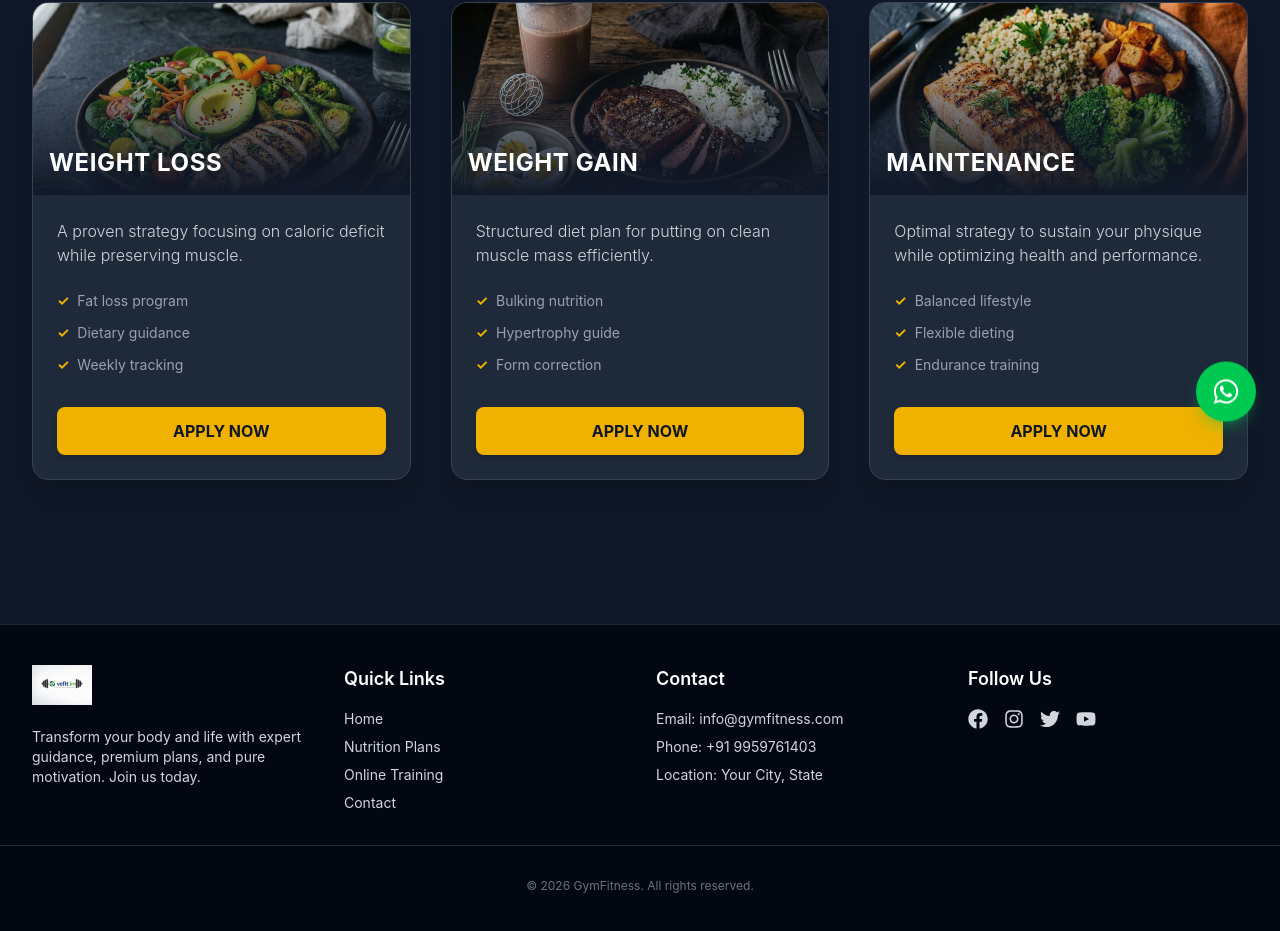
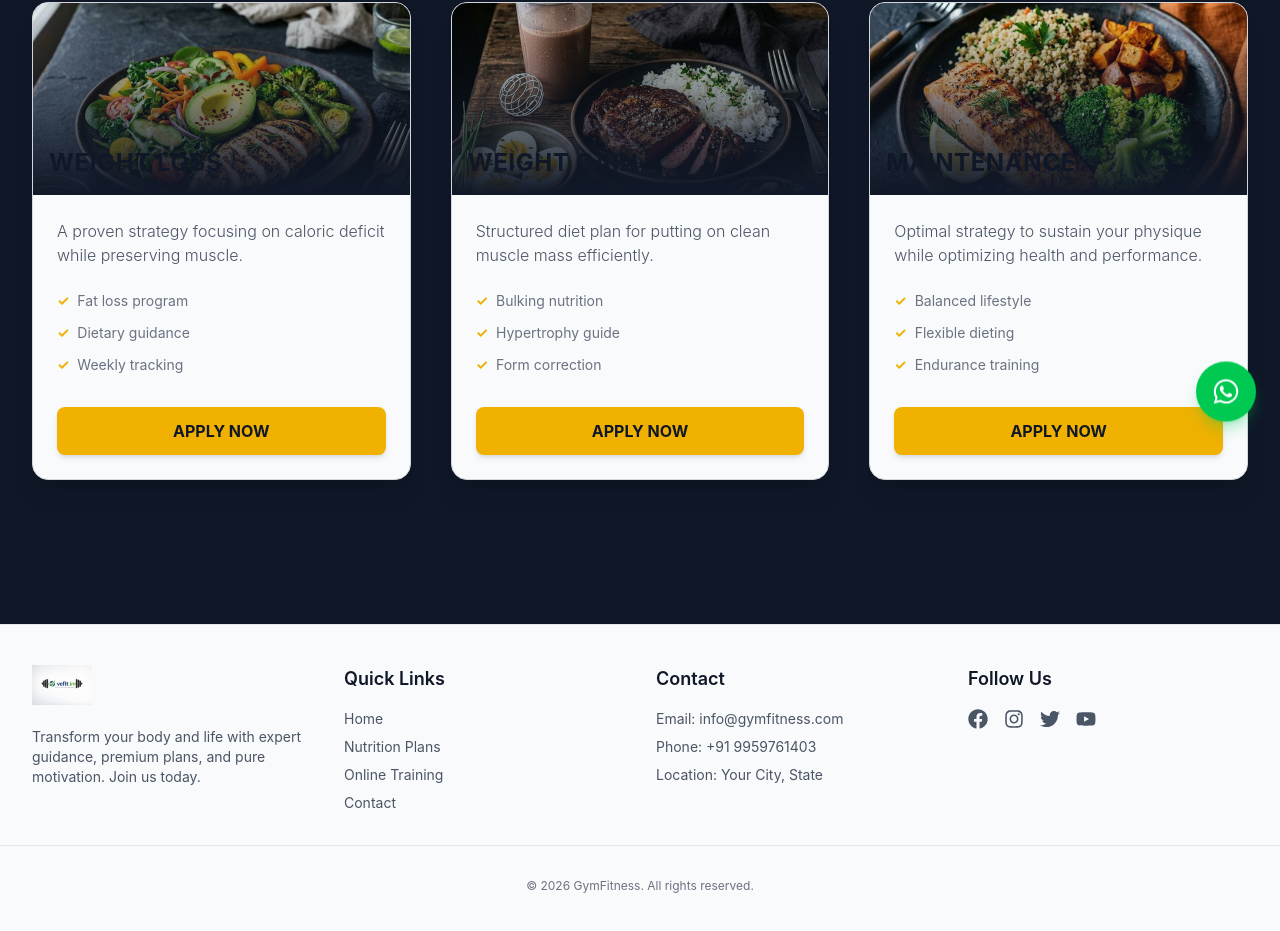
Before and after one commit to AnandNarra/gym, a React (Vite) app: page /nutrition in a window 1280 px wide. Shown: the part 347-1278 px from the top of the page. Built offline with nearby package versions, Linux system fonts and the light colour scheme.

Commit message:
feat: Implement the core structure and pages for the new gym website, including navigation, forms, and content sections.

```diff
--- a/src/components/Footer.jsx
+++ b/src/components/Footer.jsx
@@ -4,7 +4,7 @@ import { FaFacebook, FaInstagram, FaTwitter, FaYoutube } from 'react-icons/fa';
 
 const Footer = () => {
   return (
-    <footer className="bg-gray-950 text-gray-300 py-10 mt-16 border-t border-gray-800">
+    <footer className="bg-gray-50 text-gray-600 py-10 mt-16 border-t border-gray-200">
       <div className="max-w-7xl mx-auto px-4 sm:px-6 lg:px-8 grid grid-cols-1 md:grid-cols-4 gap-8">
         <div>
           <Link to="/" className="inline-block mb-4">
@@ -14,7 +14,7 @@ const Footer = () => {
         </div>
 
         <div>
-          <h3 className="text-lg font-semibold text-white mb-4">Quick Links</h3>
+          <h3 className="text-lg font-semibold text-gray-900 mb-4">Quick Links</h3>
           <ul className="space-y-2 text-sm">
             <li><Link to="/" className="hover:text-yellow-500 transition">Home</Link></li>
             <li><Link to="/nutrition" className="hover:text-yellow-500 transition">Nutrition Plans</Link></li>
@@ -24,7 +24,7 @@ const Footer = () => {
         </div>
 
         <div>
-          <h3 className="text-lg font-semibold text-white mb-4">Contact</h3>
+          <h3 className="text-lg font-semibold text-gray-900 mb-4">Contact</h3>
           <ul className="space-y-2 text-sm">
             <li>Email: info@gymfitness.com</li>
             <li>Phone: +91 9959761403</li>
@@ -33,7 +33,7 @@ const Footer = () => {
         </div>
 
         <div>
-          <h3 className="text-lg font-semibold text-white mb-4">Follow Us</h3>
+          <h3 className="text-lg font-semibold text-gray-900 mb-4">Follow Us</h3>
           <div className="flex space-x-4">
             <a href="#" className="hover:text-yellow-500 text-xl transition"><FaFacebook /></a>
             <a href="#" className="hover:text-yellow-500 text-xl transition"><FaInstagram /></a>
@@ -43,7 +43,7 @@ const Footer = () => {
         </div>
       </div>
 
-      <div className="mt-8 pt-8 border-t border-gray-800 text-center text-xs text-gray-500">
+      <div className="mt-8 pt-8 border-t border-gray-200 text-center text-xs text-gray-500">
         <p>&copy; {new Date().getFullYear()} GymFitness. All rights reserved.</p>
       </div>
     </footer>
--- a/src/components/Hero.jsx
+++ b/src/components/Hero.jsx
@@ -18,7 +18,7 @@ const Hero = () => {
   }, [images.length]);
 
   return (
-    <div className="relative h-screen bg-gray-900 overflow-hidden">
+    <div className="relative h-screen bg-white overflow-hidden">
       {images.map((img, index) => (
         <div
           key={index}
--- a/src/components/PlanCard.jsx
+++ b/src/components/PlanCard.jsx
@@ -2,7 +2,7 @@ import React from 'react';
 
 const PlanCard = ({ title, img, desc, benefits, onApply }) => {
   return (
-    <div className="bg-gray-800 rounded-2xl overflow-hidden shadow-xl hover:shadow-2xl transition-all duration-300 transform hover:-translate-y-2 flex flex-col h-full border border-gray-700">
+    <div className="bg-gray-50 rounded-2xl overflow-hidden shadow-xl hover:shadow-2xl transition-all duration-300 transform hover:-translate-y-2 flex flex-col h-full border border-gray-300">
       <div className="h-48 overflow-hidden relative">
         <img
           src={img}
@@ -10,13 +10,13 @@ const PlanCard = ({ title, img, desc, benefits, onApply }) => {
           className="w-full h-full object-cover transition duration-500 hover:scale-110"
         />
         <div className="absolute inset-0 bg-gradient-to-t from-gray-900 to-transparent"></div>
-        <h3 className="absolute bottom-4 left-4 text-2xl font-bold text-white uppercase tracking-wide">{title}</h3>
+        <h3 className="absolute bottom-4 left-4 text-2xl font-bold text-gray-900 uppercase tracking-wide">{title}</h3>
       </div>
       <div className="p-6 flex flex-col flex-grow">
-        <p className="text-gray-300 mb-6 font-light">{desc}</p>
+        <p className="text-gray-600 mb-6 font-light">{desc}</p>
         <ul className="mb-8 space-y-3 flex-grow">
           {benefits.map((benefit, index) => (
-            <li key={index} className="flex items-start text-sm text-gray-400">
+            <li key={index} className="flex items-start text-sm text-gray-500">
               <span className="text-yellow-500 mr-2 font-bold">✓</span> {benefit}
             </li>
           ))}
--- a/src/index.css
+++ b/src/index.css
@@ -1,7 +1,7 @@
 @import "tailwindcss";
 
 body {
-  @apply bg-gray-900 text-white font-sans antialiased;
+  @apply bg-white text-gray-900 font-sans antialiased;
 }
 
 /* Custom styles can go here */
```
